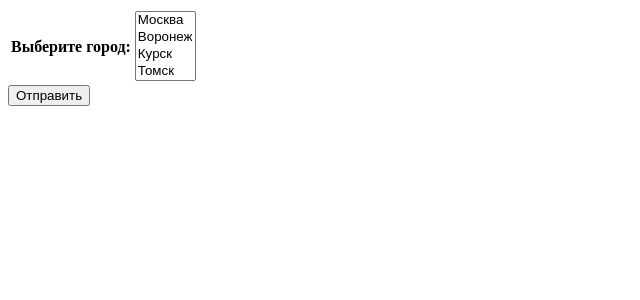
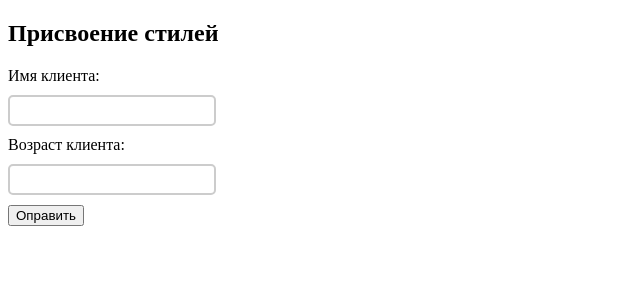
Before and after one commit to loughtyy/Dubrovskiy-Zhuravlev, a Django app: page / in a window 1280 px wide. Shown: the top 300 px of the page, without its empty margins (0-640 px from the left). Run offline with Django 4.2, Linux system fonts and the light colour scheme.

Commit message:
17.09.24 ЛЗ9 Журавлёв   Приобрел общее понятие о работе с полями форм

```diff
--- a/hello/app/forms.py
+++ b/hello/app/forms.py
@@ -1,9 +1,7 @@
 from django import forms
 
 class UserForm(forms.Form):
- city = forms.TypedMultipleChoiceField(label="Выберите город",
- empty_value=None,
- choices=((1, "Москва"),
- (2, "Воронеж"),
- (3, "Курск"),
- (4, "Томск")))
+ name = forms.CharField(label="Имя клиента",
+ widget=forms.TextInput(attrs={"class": "myfield"}))
+ age = forms.IntegerField(label="Возраст клиента",
+ widget=forms.NumberInput(attrs={"class": "myfield"}))
--- a/hello/app/views.py
+++ b/hello/app/views.py
@@ -4,8 +4,12 @@ from django.http import *
 
 def index(request):
  userform = UserForm()
+ if request.method == "POST":
+  userform = UserForm(request.POST)
+ if userform.is_valid():
+  name = userform.cleaned_data["name"]
+  return HttpResponse("<h2>Имя введено коррректно – {0}</h2>".format(name))
  return render(request, "app/index.html", {"form": userform})
-
 
 
 def about(request):
--- a/hello/templates/app/index.html
+++ b/hello/templates/app/index.html
@@ -1,16 +1,31 @@
 <!DOCTYPE html>
 <html lang="en">
 <head>
- <meta charset="UTF-8">
+ <meta charset="utf-8">
  <title>Форма Django!</title>
+ <style>
+ .myfield{
+ border:2px solid #ccc;
+ border-radius:5px;
+ height:25px;
+ width:200px;
+ margin: 10px 10px 10px 0;
+ }
+ </style>
 </head>
-<body>
+<body class="container">
+<h2>Присвоение стилей</h2>
  <form method="POST">
  {% csrf_token %}
- <table>
- {{ form }}
- </table>
- <input type="submit" value="Отправить" >
-</form>
+ <div>
+ {% for field in form %}
+ <div class="row">
+ {{field.label_tag}}
+ <div class="col-md-10">{{field}}</div>
+ </div>
+ {% endfor %}
+ </div>
+ <input type="submit" value="Оправить" >
+ </form>
 </body>
 </html>
```
